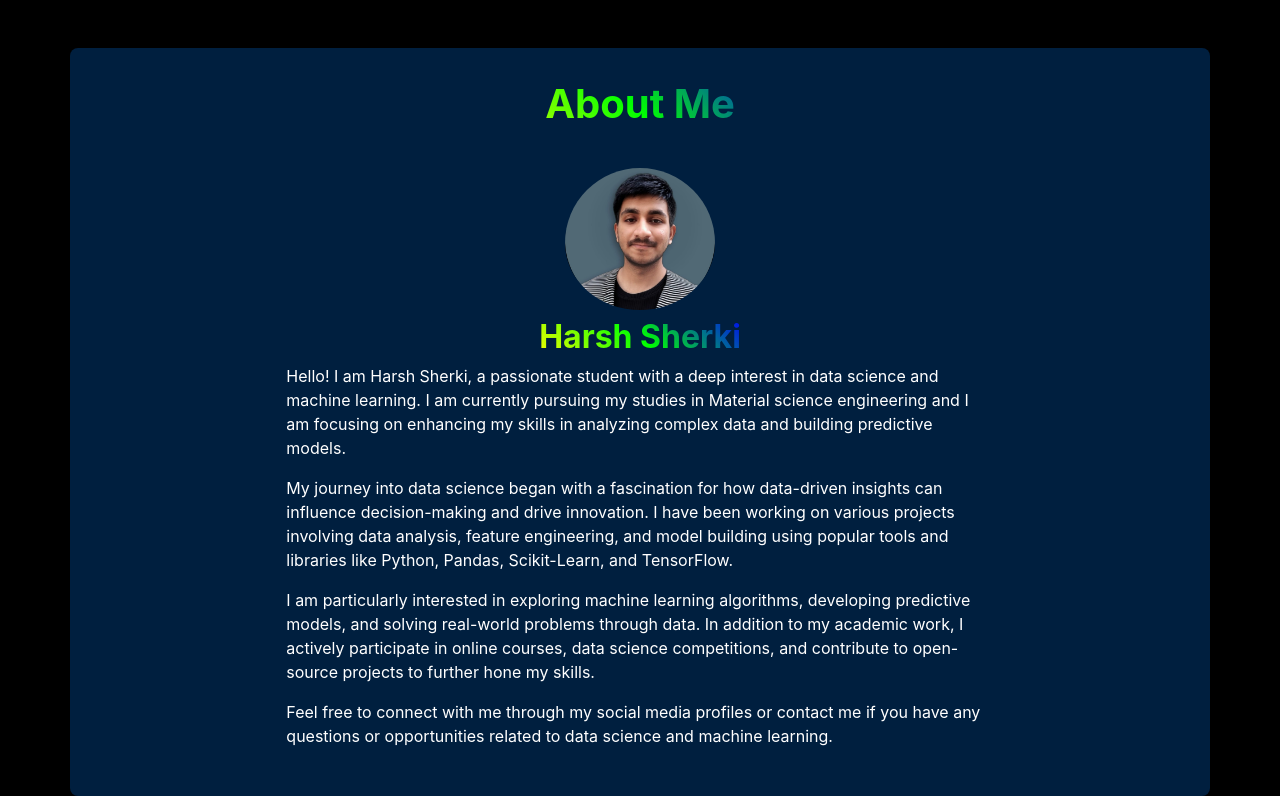
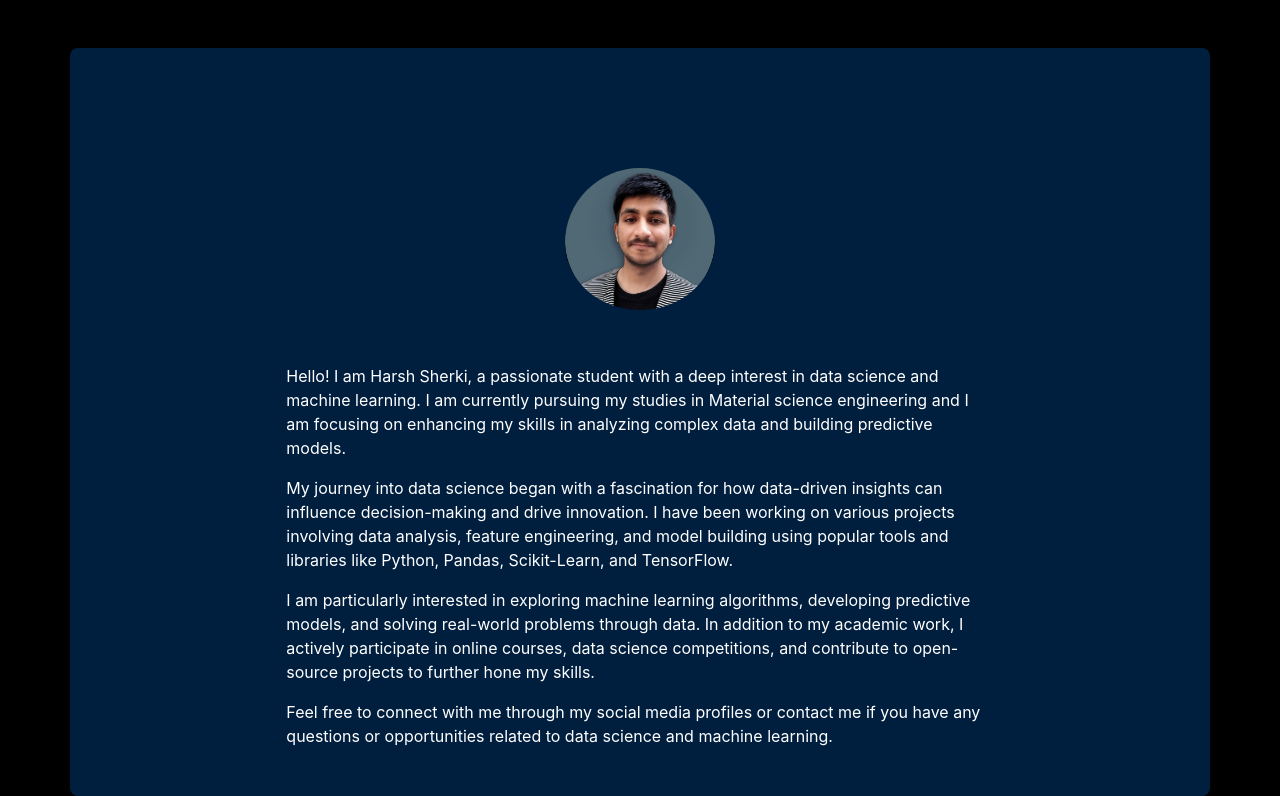
Before and after one commit to Harshsherki/Web-Application-Insurance-Price-Pridiction, a Flask app: template templates/about.html in a window 1280 px wide. Shown: the part 56-852 px from the top of the page. Run offline with Flask 3, Linux system fonts and the light colour scheme; the template is opened without the code that fills it, so the values that code supplies are empty; parts of the project's set-up code (start-up, migrations or seed data) failed here and were passed over; some libraries are stand-ins or nearby versions.

Commit message:
Update about.html

```diff
--- a/templates/about.html
+++ b/templates/about.html
@@ -41,7 +41,7 @@
             object-fit: cover;
         }
         h1, h2 {
-            background: linear-gradient(45deg, #ff0000, #ff7f00, #ffff00, #00ff00, #0000ff, #4b0082, #9400d3); /* Rainbow gradient text */
+
             -webkit-background-clip: text;
             -webkit-text-fill-color: transparent;
             font-weight: bold;
```
